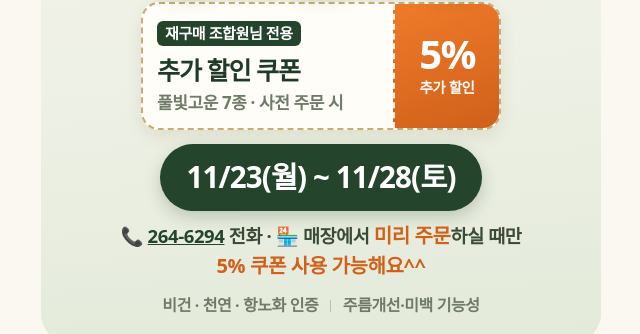
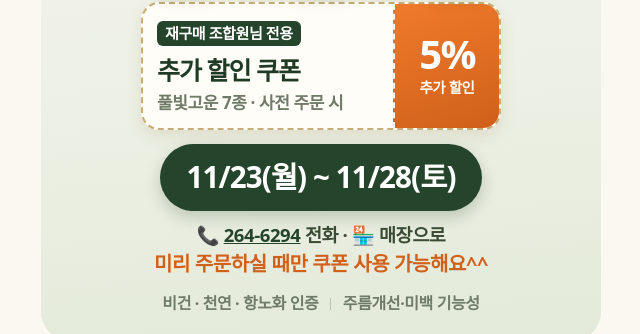
Before and after one commit to gwdure/pb48, a plain HTML site: page vip/index.html in a window 1280 px wide. Shown: the part 377-711 px from the top of the page, without its empty margins (319-959 px from the left). Drawn offline with Linux system fonts and the light colour scheme; a web font is replaced by a local one.

Commit message:
쿠폰 안내 줄바꿈 정리

```diff
--- a/vip/index.html
+++ b/vip/index.html
@@ -117,7 +117,7 @@ blockquote{font-size:17.5px;line-height:1.5;margin-top:6px;color:#3b3328}
 <div class="shelf"><img src="https://dureimg.ecoop.or.kr:9091/Delsys/DLOG/Goods/GoodsMaster/GoodsImage_480;v=20261116/57961C.png" alt=""><img src="https://dureimg.ecoop.or.kr:9091/Delsys/DLOG/Goods/GoodsMaster/GoodsImage_480;v=20261116/57963C.png" alt=""><img src="https://dureimg.ecoop.or.kr:9091/Delsys/DLOG/Goods/GoodsMaster/GoodsImage_480;v=20261116/57964C.png" alt=""><img src="https://dureimg.ecoop.or.kr:9091/Delsys/DLOG/Goods/GoodsMaster/GoodsImage_480;v=20261116/57962C.png" alt=""><img src="https://dureimg.ecoop.or.kr:9091/Delsys/DLOG/Goods/GoodsMaster/GoodsImage_480;v=20261116/57966C.png" alt=""></div>
 <div class="cpn"><div class="cl"><small>재구매 조합원님 전용</small><b>추가 할인 쿠폰</b><span>풀빛고운 7종 · 사전 주문 시</span></div><div class="cr"><b>5%</b><small>추가 할인</small></div></div>
 <div class="date">11/23(월) ~ 11/28(토)</div>
-<p class="use">📞 <a href="tel:0332646294">264-6294</a> 전화 · 🏪 매장에서 <b>미리 주문</b>하실 때만<br><b>5% 쿠폰 사용 가능해요^^</b></p>
+<p class="use">📞 <a href="tel:0332646294">264-6294</a> 전화 · 🏪 매장으로<br><b>미리 주문하실 때만 쿠폰 사용 가능해요^^</b></p>
 <p class="cert">비건 · 천연 · 항노화 인증 <i></i> 주름개선·미백 기능성</p></header>
 <section class="sec s1"><h2>이 순서로 바르세요</h2><ol class="steps"><li><img src="https://dureimg.ecoop.or.kr:9091/Delsys/DLOG/Goods/GoodsMaster/GoodsImage_480;v=20261116/57961C.png" alt=""><em>1</em><span>토너</span></li><li><img src="https://dureimg.ecoop.or.kr:9091/Delsys/DLOG/Goods/GoodsMaster/GoodsImage_480;v=20261116/57963C.png" alt=""><em>2</em><span>에센스</span></li><li><img src="https://dureimg.ecoop.or.kr:9091/Delsys/DLOG/Goods/GoodsMaster/GoodsImage_480;v=20261116/57964C.png" alt=""><em>3</em><span>아이크림</span></li><li><img src="https://dureimg.ecoop.or.kr:9091/Delsys/DLOG/Goods/GoodsMaster/GoodsImage_480;v=20261116/57962C.png" alt=""><em>4</em><span>로션</span></li><li><img src="https://dureimg.ecoop.or.kr:9091/Delsys/DLOG/Goods/GoodsMaster/GoodsImage_480;v=20261116/57966C.png" alt=""><em>5</em><span>크림</span></li></ol></section>
 
```
